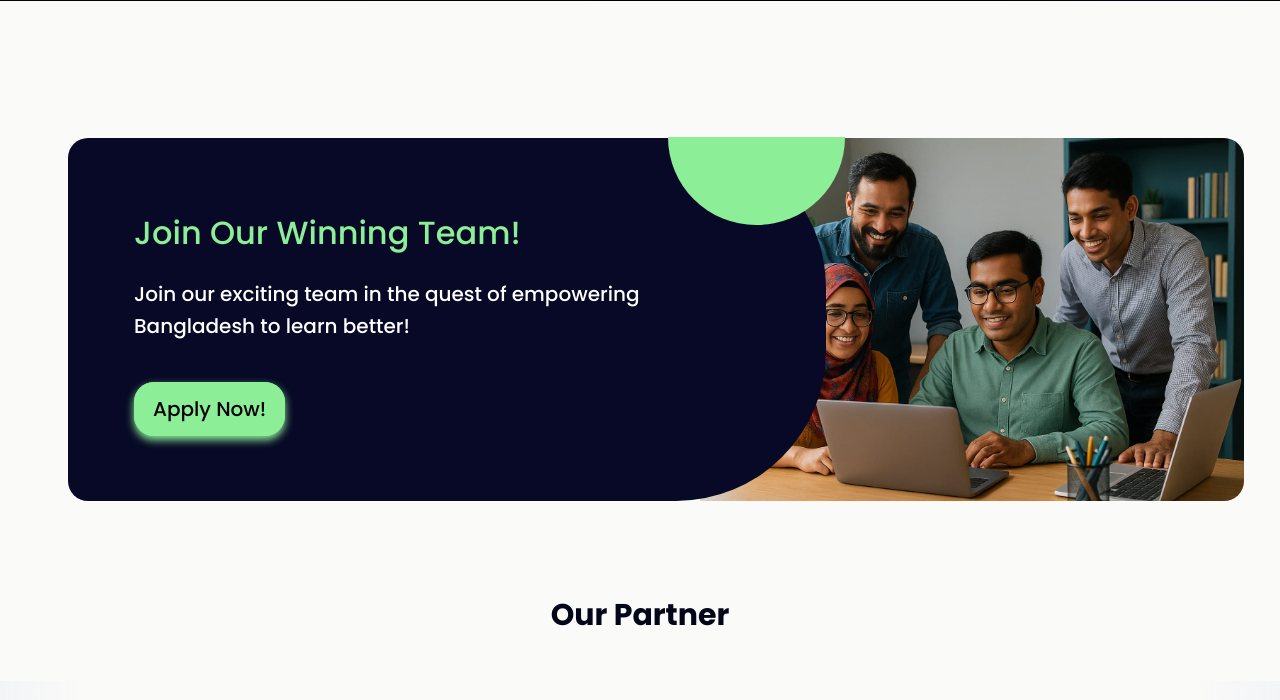
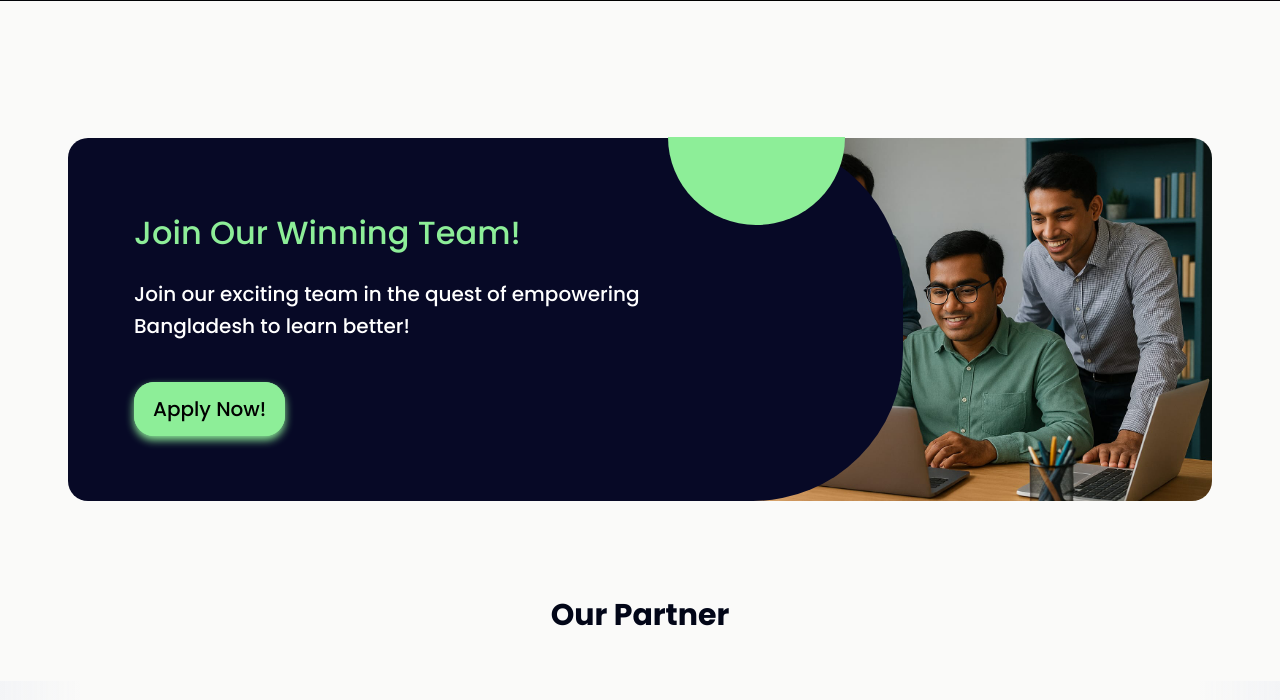
Before and after one commit to Ru1n00/sn-bose-hackathon, a Django app: page / in a window 1280 px wide. Shown: the part 3587-4287 px from the top of the page. Run offline with Django 5.2, Linux system fonts and the light colour scheme; data that the repository does not hold is empty; style sheets or scripts are compiled from the project's sources.

Commit message:
fix: resolve join-us section responsiveness issue

```diff
--- a/main_app/content/templates/content/index.html
+++ b/main_app/content/templates/content/index.html
@@ -402,12 +402,12 @@
   <div class="hidden md:flex relative w-full h-[452px]">
     <!-- Right Image -->
     <img src="{% static 'assets/team.jpg' %}"
-      class="w-[544.5px] h-[363px] absolute left-[631.62px] top-[89px] rounded-tr-[20px] rounded-br-[20px]"
+      class="w-[49%] h-[363px] absolute left-[51%] top-[89px] rounded-tr-[20px] rounded-br-[20px]"
       alt="Team Image" />
 
     <!-- Left Background Shape -->
     <div
-      class="absolute w-[757.76px] h-[363px] left-0 top-[89px] bg-[#070926] rounded-tl-[20px] rounded-tr-[150px] rounded-br-[150px] rounded-bl-[20px]">
+      class="absolute w-[73%] h-[363px] left-0 top-[89px] bg-[#070926] rounded-tl-[20px] rounded-tr-[150px] rounded-br-[150px] rounded-bl-[20px]">
     </div>
 
     <!-- Text & Button -->
```
